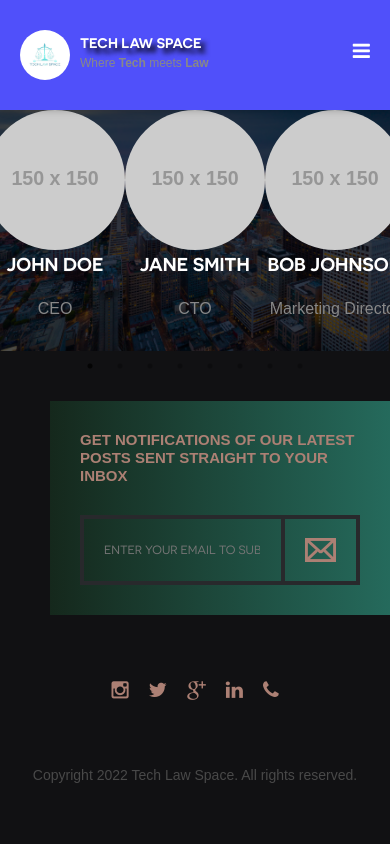
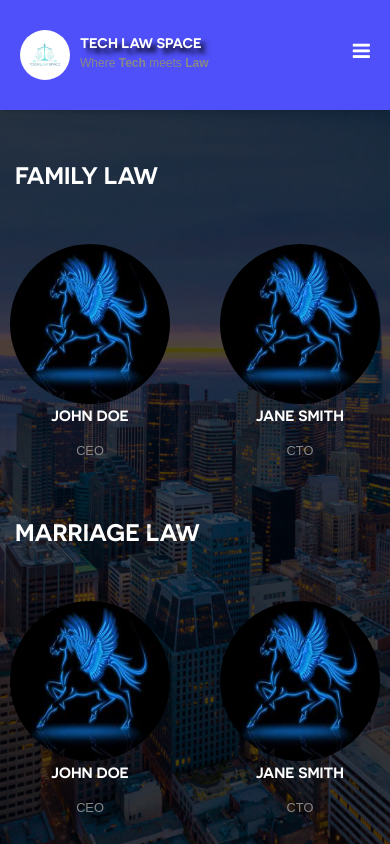
Before and after one commit to Harry654/techlawspace, a React (Create React App) app: page /our-team in a window 390 px wide. Shown: the top 844 px of the page. Built offline with nearby package versions, Linux system fonts and the light colour scheme.

Commit message:
chore: added responsiveness to carousel and modal

```diff
--- a/package.json
+++ b/package.json
@@ -11,6 +11,7 @@
     "react-awesome-reveal": "^4.2.3",
     "react-dom": "^18.2.0",
     "react-modal": "^3.16.1",
+    "react-responsive-carousel": "^3.2.23",
     "react-router-dom": "^6.4.1",
     "react-scripts": "5.0.1",
     "react-slick": "^0.29.0",
--- a/src/components/Team/Team.jsx
+++ b/src/components/Team/Team.jsx
@@ -10,11 +10,28 @@ const Team = ({ members }) => {
       speed: 500,
       slidesToShow: 5,
       slidesToScroll: 1,
+      style: {
+        rowGap: 50
+      },
       responsive: [
         {
           breakpoint: 768,
           settings: {
+            slidesToShow: 4,
+            slidesToScroll: 1,
+          },
+        },
+        {
+          breakpoint: 720,
+          settings: {
             slidesToShow: 3,
+            slidesToScroll: 1,
+          },
+        },
+        {
+          breakpoint: 580,
+          settings: {
+            slidesToShow: 2,
             slidesToScroll: 1,
           },
         },
--- /dev/null
+++ b/src/components/TeamList/TeamList.jsx
@@ -0,0 +1,16 @@
+import members from '../../utils/members.json';
+import Team from '../Team/Team';
+
+const TeamList = ({ teams }) => {
+
+    return (
+        teams.map((teamName, index) => (
+            <div key={index} style={{ width: '100%' }}>
+            <h2 style={{ marginLeft: 30 }}>{teamName} Law</h2>
+            <Team members={members} />
+            </div>
+          ))
+    );
+  };
+
+export default TeamList;
--- a/src/components/TeamMember/TeamMember.css
+++ b/src/components/TeamMember/TeamMember.css
@@ -4,19 +4,21 @@
   display: flex;
   flex-direction: column;
   align-items: center;
+  margin-left: 2px;
+  margin-right: 2px;
+  transition: 0.3s ease;
 }
-
 .team-member img {
+  width: 200px;
+  height: 200px;
   border-radius: 50%;
   max-width: 100%;
 }
-/* .modal{
-  z-index: 3;
-  border-radius: 50%;
-} */
 .modal-content {
-  background-color: red;
   animation: modal-animation 0.3s ease-out;
+  display: flex;
+  flex-direction: column;
+  align-items: center;
 }
 
 @keyframes modal-animation {
@@ -27,7 +29,12 @@
     transform: scale(1);
   }
 }
-
+.modal-content img {
+  width: 300px;
+  height: 300px;
+  border-radius: 50%;
+  max-width: 100%;
+}
 
 .modal-overlay {
   background-color: rgba(0, 0, 0, 0.5);
@@ -47,3 +54,12 @@
   transform: translate(-50%, -50%);
   z-index: 5;
 }
+
+@media screen and (max-width: 580px) {
+  .team-member {
+    transform: scale(0.8);
+  }
+  .modal-content img {
+    transform: scale(0.8);
+  }
+}
--- a/src/components/TeamMember/TeamMember.jsx
+++ b/src/components/TeamMember/TeamMember.jsx
@@ -8,7 +8,7 @@ const TeamMember = ({ name, position, image, bio }) => {
   return (
     <div>
       <div className="team-member" onClick={() => setModalIsOpen(true)}>
-        <img src={image} alt={name} />
+        <img src={require('../../images/bg.jpg')} alt={name} />
         <h3>{name}</h3>
         <p>{position}</p>
       </div>
@@ -20,10 +20,11 @@ const TeamMember = ({ name, position, image, bio }) => {
         className="modal"
       >
         <div className="modal-content">
-          <button onClick={() => setModalIsOpen(false)}>Close</button>
+          {/* <button style={{ marginLeft: 'auto' }} onClick={() => setModalIsOpen(false)}>Close</button> */}
+          <img src={require('../../images/bg.jpg')} alt={name} />
           <h2>{name}</h2>
-          <img src={image} alt={name} />
-          <p>{bio}</p>
+          <p style={{ textAlign: 'justify' }}>{bio}</p>
+          <p>Member since 2020</p>
         </div>
       </Modal>
     </div>
--- a/src/pages/ourTeam/OurTeam.jsx
+++ b/src/pages/ourTeam/OurTeam.jsx
@@ -1,60 +1,10 @@
 import React from "react";
 import NavBar from "../../components/navBar/NavBar";
 import Footer from "../../components/footer/Footer";
-import Team from "../../components/Team/Team";
+import TeamList from "../../components/TeamList/TeamList";
 
 function OurTeam() {
-  const members = [
-    {
-      name: "John Doe",
-      position: "CEO",
-      image: "https://via.placeholder.com/150",
-      bio: "Lorem ipsum dolor sit amet, consectetur adipiscing elit. Donec hendrerit nibh ut massa scelerisque, vitae blandit turpis mattis. Sed convallis, augue at bibendum tincidunt, justo velit pretium orci, non tristique sapien odio ut felis.",
-    },
-    {
-      name: "Jane Smith",
-      position: "CTO",
-      image: "https://via.placeholder.com/150",
-      bio: "Lorem ipsum dolor sit amet, consectetur adipiscing elit. Donec hendrerit nibh ut massa scelerisque, vitae blandit turpis mattis. Sed convallis, augue at bibendum tincidunt, justo velit pretium orci, non tristique sapien odio ut felis.",
-    },
-    {
-      name: "Bob Johnson",
-      position: "Marketing Director",
-      image: "https://via.placeholder.com/150",
-      bio: "Lorem ipsum dolor sit amet, consectetur adipiscing elit. Donec hendrerit nibh ut massa scelerisque, vitae blandit turpis mattis. Sed convallis, augue at bibendum tincidunt, justo velit pretium orci, non tristique sapien odio ut felis.",
-    },
-    {
-      name: "Sarah Lee",
-      position: "Sales Manager",
-      image: "https://via.placeholder.com/150",
-      bio: "Lorem ipsum dolor sit amet, consectetur adipiscing elit. Donec hendrerit nibh ut massa scelerisque, vitae blandit turpis mattis. Sed convallis, augue at bibendum tincidunt, justo velit pretium orci, non tristique sapien odio ut felis.",
-    },
-    {
-      name: "Tom Wilson",
-      position: "Product Manager",
-      image: "https://via.placeholder.com/150",
-      bio: "Lorem ipsum dolor sit amet, consectetur adipiscing elit. Donec hendrerit nibh ut massa scelerisque, vitae blandit turpis mattis. Sed convallis, augue at bibendum tincidunt, justo velit pretium orci, non tristique sapien odio ut felis.",
-    },
-    {
-      name: "Emily Davis",
-      position: "Customer Support",
-      image: "https://via.placeholder.com/150",
-      bio: "Lorem ipsum dolor sit amet, consectetur adipiscing elit. Donec hendrerit nibh ut massa scelerisque, vitae blandit turpis mattis. Sed convallis, augue at bibendum tincidunt, justo velit pretium orci, non tristique sapien odio ut felis.",
-    },
-    {
-      name: "Mark Brown",
-      position: "Developer",
-      image: "https://via.placeholder.com/150",
-      bio: "Lorem ipsum dolor sit amet, consectetur adipiscing elit. Donec hendrerit nibh ut massa scelerisque, vitae blandit turpis mattis. Sed convallis, augue at bibendum tincidunt, justo velit pretium orci, non tristique sapien odio ut felis.",
-    },
-    {
-      name: "Linda Kim",
-      position: "Designer",
-      image: "https://via.placeholder.com/150",
-      bio: "Lorem ipsum dolor sit amet, consectetur adipiscing elit. Donec hendrerit nibh ut massa scelerisque, vitae blandit turpis mattis. Sed convallis, augue at bibendum tincidunt, justo velit",
-    },
-  ];
-
+  const teams = ['Family', 'Marriage', 'Community'];
   return (
     <div>
       <NavBar currentPage="our-team" />
@@ -64,8 +14,12 @@ function OurTeam() {
             <div className="hero" style={{ background: "rgba(0, 0, 0, .7)" }}>
               <div className="container">
                 <div className="row">
-                  {/* <br /><br /><br /><br /><br /><br /><br /><br /><br /><br /><br /><br /><br /><br /><br /><br /><br /> */}
-                  <Team members={members} />
+                  <br />
+                  <br />
+
+                  <TeamList teams={teams} />
+
+
                 </div>
               </div>
             </div>
--- /dev/null
+++ b/src/utils/members.json
@@ -0,0 +1,50 @@
+[
+    {
+      "name": "John Doe",
+      "position": "CEO",
+      "image": "https://via.placeholder.com/150",
+      "bio": "Lorem ipsum dolor sit amet, consectetur adipiscing elit. Donec hendrerit nibh ut massa scelerisque, vitae blandit turpis mattis. Sed convallis, augue at bibendum tincidunt, justo velit pretium orci, non tristique sapien odio ut felis."
+    },
+    {
+      "name": "Jane Smith",
+      "position": "CTO",
+      "image": "https://via.placeholder.com/150",
+      "bio": "Lorem ipsum dolor sit amet, consectetur adipiscing elit. Donec hendrerit nibh ut massa scelerisque, vitae blandit turpis mattis. Sed convallis, augue at bibendum tincidunt, justo velit pretium orci, non tristique sapien odio ut felis."
+    },
+    {
+      "name": "Bob Johnson",
+      "position": "Marketing Director",
+      "image": "https://via.placeholder.com/150",
+      "bio": "Lorem ipsum dolor sit amet, consectetur adipiscing elit. Donec hendrerit nibh ut massa scelerisque, vitae blandit turpis mattis. Sed convallis, augue at bibendum tincidunt, justo velit pretium orci, non tristique sapien odio ut felis."
+    },
+    {
+      "name": "Sarah Lee",
+      "position": "Sales Manager",
+      "image": "https://via.placeholder.com/150",
+      "bio": "Lorem ipsum dolor sit amet, consectetur adipiscing elit. Donec hendrerit nibh ut massa scelerisque, vitae blandit turpis mattis. Sed convallis, augue at bibendum tincidunt, justo velit pretium orci, non tristique sapien odio ut felis."
+    },
+    {
+      "name": "Tom Wilson",
+      "position": "Product Manager",
+      "image": "https://via.placeholder.com/150",
+      "bio": "Lorem ipsum dolor sit amet, consectetur adipiscing elit. Donec hendrerit nibh ut massa scelerisque, vitae blandit turpis mattis. Sed convallis, augue at bibendum tincidunt, justo velit pretium orci, non tristique sapien odio ut felis."
+    },
+    {
+      "name": "Emily Davis",
+      "position": "Customer Support",
+      "image": "https://via.placeholder.com/150",
+      "bio": "Lorem ipsum dolor sit amet, consectetur adipiscing elit. Donec hendrerit nibh ut massa scelerisque, vitae blandit turpis mattis. Sed convallis, augue at bibendum tincidunt, justo velit pretium orci, non tristique sapien odio ut felis."
+    },
+    {
+      "name": "Mark Brown",
+      "position": "Developer",
+      "image": "https://via.placeholder.com/150",
+      "bio": "Lorem ipsum dolor sit amet, consectetur adipiscing elit. Donec hendrerit nibh ut massa scelerisque, vitae blandit turpis mattis. Sed convallis, augue at bibendum tincidunt, justo velit pretium orci, non tristique sapien odio ut felis."
+    },
+    {
+      "name": "Linda Kim",
+      "position": "Designer",
+      "image": "https://via.placeholder.com/150",
+      "bio": "Lorem ipsum dolor sit amet, consectetur adipiscing elit. Donec hendrerit nibh ut massa scelerisque, vitae blandit turpis mattis. Sed convallis, augue at bibendum tincidunt, justo velit"
+    }
+  ]
```
Also changed, not shown: src/components/Team/Team.css (added), 1 other file (tests, documents, lock files or other folders).
